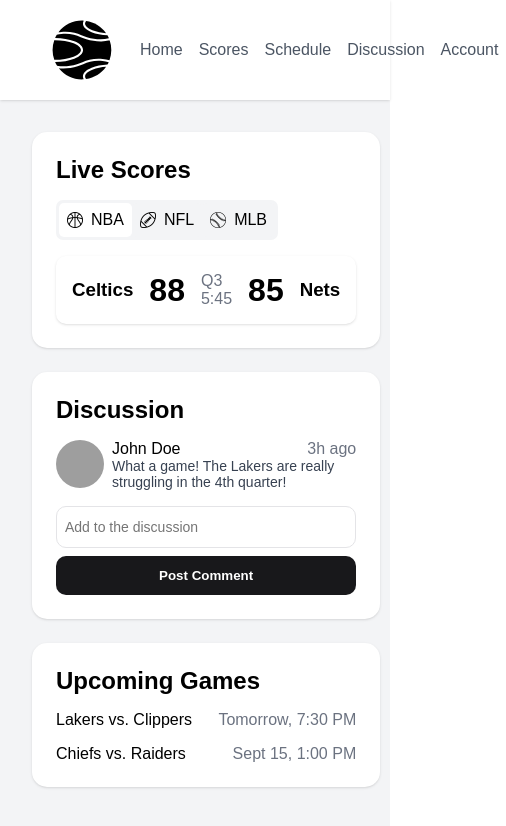
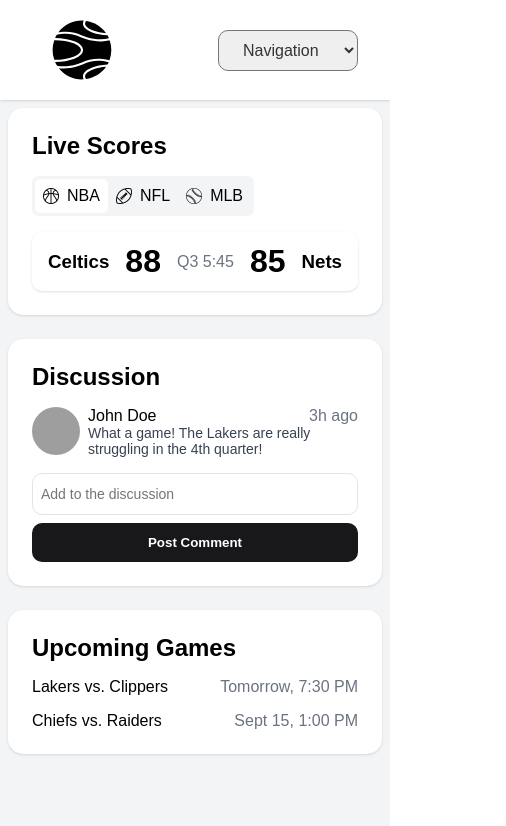
Before and after one commit to humandavey/sports-bar, a React (Vite) app in the folder client/: page / in a window 390 px wide. Shown: the top 826 px of the page, 506 px wide, since content can reach past the window. Built offline with nearby package versions, Linux system fonts and the light colour scheme; grey boxes are pictures that could not be loaded.

Commit message:
fix: make nav turn to dropdown for smaller screens and less margin

```diff
--- a/client/src/components/Header.tsx
+++ b/client/src/components/Header.tsx
@@ -1,13 +1,31 @@
+import { useLayoutEffect, useState } from "react";
 import { useNavigate } from "react-router-dom";
+
+const useWidth = () => {
+  const [width, setWidth] = useState(0);
+  useLayoutEffect(() => {
+    function updateSize() {
+      setWidth(window.innerWidth);
+    }
+    window.addEventListener('resize', updateSize);
+    updateSize();
+    return () => window.removeEventListener('resize', updateSize);
+  }, []);
+  return width;
+}
 
 export default () => {
 
   const navigate = useNavigate();
+  const width = useWidth();
 
   return (
     <>
       <div className='header-container'>
         <img tabIndex={0} className='header-img' src='./logo_black.svg' />
+        {
+          width > 528 ?
+          <>
             <div className='header-nav'>
               <p tabIndex={0} className='header-nav-item' onClick={() => navigate('/')}>Home</p>
               <p tabIndex={0} className='header-nav-item' onClick={() => navigate('/scores')}>Scores</p>
@@ -15,6 +33,21 @@ export default () => {
               <p tabIndex={0} className='header-nav-item' onClick={() => navigate('/discussion')}>Discussion</p>
               <p tabIndex={0} className='header-nav-item' onClick={() => navigate('/account')}>Account</p>
             </div>
+          </>
+          :
+          <>
+            <div className="header-nav">
+              <select className='small-nav' name='navigation' onChange={(e) => navigate('/' + e.target.value)} defaultValue={'Navigation'}>
+                <option value='Navigation' disabled hidden>Navigation</option>
+                <option value=''>Home</option>
+                <option value='scores'>Scores</option>
+                <option value='schedule'>Schedule</option>
+                <option value='discussion'>Discussion</option>
+                <option value='account'>Account</option>
+              </select>
+            </div>
+          </>
+        }
       </div>
     </>
   );
--- a/client/src/index.css
+++ b/client/src/index.css
@@ -40,6 +40,15 @@ html body {
 .header-nav-item:hover {
   color: rgb(17 24 39);
   cursor: pointer;
+}
+
+.small-nav {
+  padding: 10px 20px;
+  font-size: 16px;
+  border-radius: 10px;
+  color: #333;
+  cursor: pointer;
+  outline: none;
 }
 
 .content {
@@ -242,7 +251,7 @@ html body {
   }
 
   .home-content {
-    padding: 2rem;
+    padding: .5rem;
   }
 
   .header-container {
```
Lines whose indentation alone changed are shown as unchanged.
